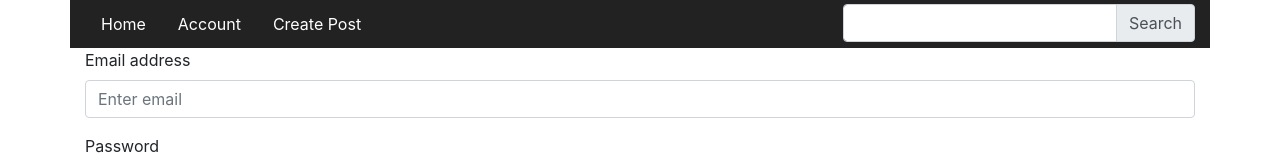
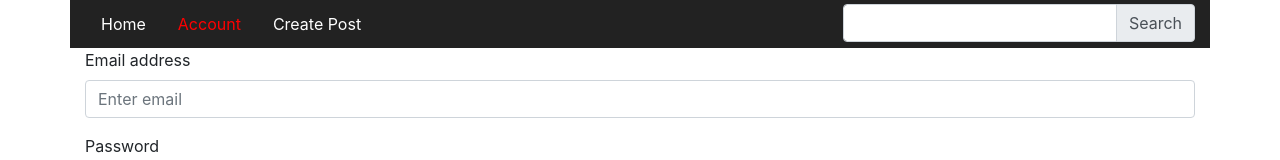
Before and after one commit to Irantwomiles/SellEasy, a React (Create React App) app in the folder client/: page /signin in a window 1280 px wide. Shown: the top 160 px of the page. Built offline with nearby package versions, Linux system fonts and the light colour scheme.

Commit message:
user context

```diff
--- a/client/src/App.js
+++ b/client/src/App.js
@@ -6,11 +6,14 @@ import SignUp from './components/SignUp';
 import SignIn from './components/SignIn';
 import Account from './components/Account';
 import CreatePost from './components/CreatePost';
+import { UserProvider } from './context/UserContext';
 
 function App() {
 
   return(
     <Router>
+      <UserProvider>
+
         <div className="App">
           <Toolbar></Toolbar>
 
@@ -23,6 +26,8 @@ function App() {
           </Switch>
 
         </div>
+
+      </UserProvider>
     </Router>
   )
 }
--- a/client/src/components/SignIn.js
+++ b/client/src/components/SignIn.js
@@ -1,9 +1,14 @@
-import React, { useState } from 'react';
+import React, { useContext, useState } from 'react';
 import { Form, Button, Container, Alert } from 'react-bootstrap';
+import { UserContext } from '../context/UserContext';
 import axios from 'axios';
 
 function SignIn() {
 
+    const {USER, TOKEN} = useContext(UserContext);
+
+    const [user, setUser] = USER;
+    const [token, setToken] = TOKEN;
     const [email, setEmail] = useState("");
     const [password, setPassword] = useState("");
     const [show, setShow] = useState(false);
@@ -14,14 +19,13 @@ function SignIn() {
     const login = (e) => {
         e.preventDefault();
 
-        console.log("click")
-
         if(email.length === 0 || password.length === 0) {
             setShow(true);
             return;
         }
 
-
+        setUser(email);
+        setToken("some-random-token");
     }
 
     return (
--- a/client/src/components/Toolbar.js
+++ b/client/src/components/Toolbar.js
@@ -1,8 +1,20 @@
-import React, {useState} from 'react';
+import React, {useContext, useState} from 'react';
 import { Nav, NavDropdown, InputGroup, FormControl, Container } from 'react-bootstrap';
+import { UserContext } from '../context/UserContext';
 
 function Toolbar() {
+
+    const {USER, TOKEN} = useContext(UserContext);
+
+    const [user, setUser] = USER;
+    const [token, setToken] = TOKEN;
     // const [color, setColor] = setState();
+
+    function isLoggedIn() {
+        if(user.length > 0 && token.length > 0) return true;
+
+        return false;
+    }
 
     return (
         <Container style={{backgroundColor: "rgb(34,34,34)"}}>
@@ -11,7 +23,7 @@ function Toolbar() {
                     <Nav.Link style={{color: "white"}} href="/">Home</Nav.Link>
                 </Nav.Item>
                 <Nav.Item>
-                    <Nav.Link style={{color: "white"}} href="/account">Account</Nav.Link>
+                    <Nav.Link style={{color: isLoggedIn() ? "white" : "red"}} href="/account">Account</Nav.Link>
                 </Nav.Item>
                 <Nav.Item>
                     <Nav.Link style={{color: "white"}} href="/create">Create Post</Nav.Link>
--- /dev/null
+++ b/client/src/context/UserContext.js
@@ -0,0 +1,14 @@
+import React, { useState, createContext } from 'react';
+
+export const UserContext = createContext();
+
+export const UserProvider = (props) => {
+    const [user, setUser] = useState("");
+    const [token, setToken] = useState("");
+
+    return (
+        <UserContext.Provider value={{USER: [user, setUser], TOKEN: [token, setToken]}}>
+            {props.children}
+        </UserContext.Provider>
+    )
+}
```
Lines whose indentation alone changed are shown as unchanged.
